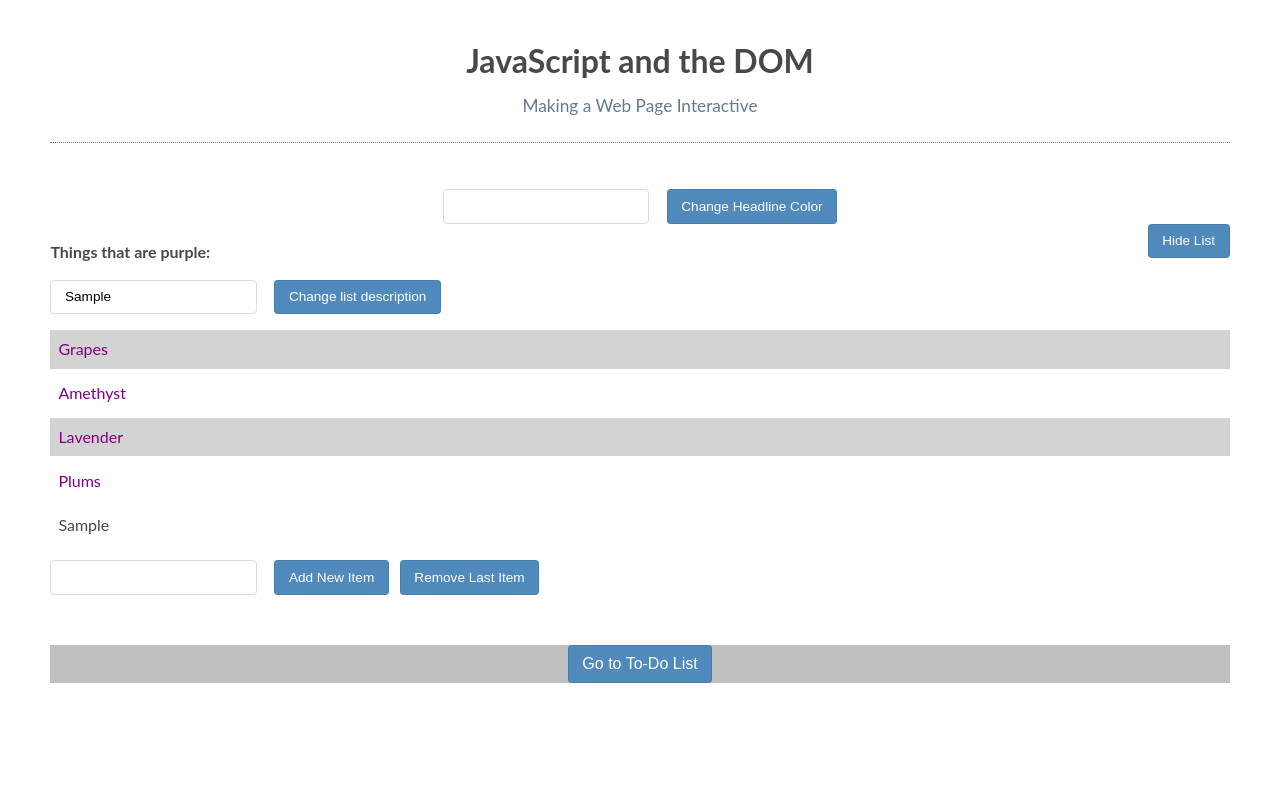
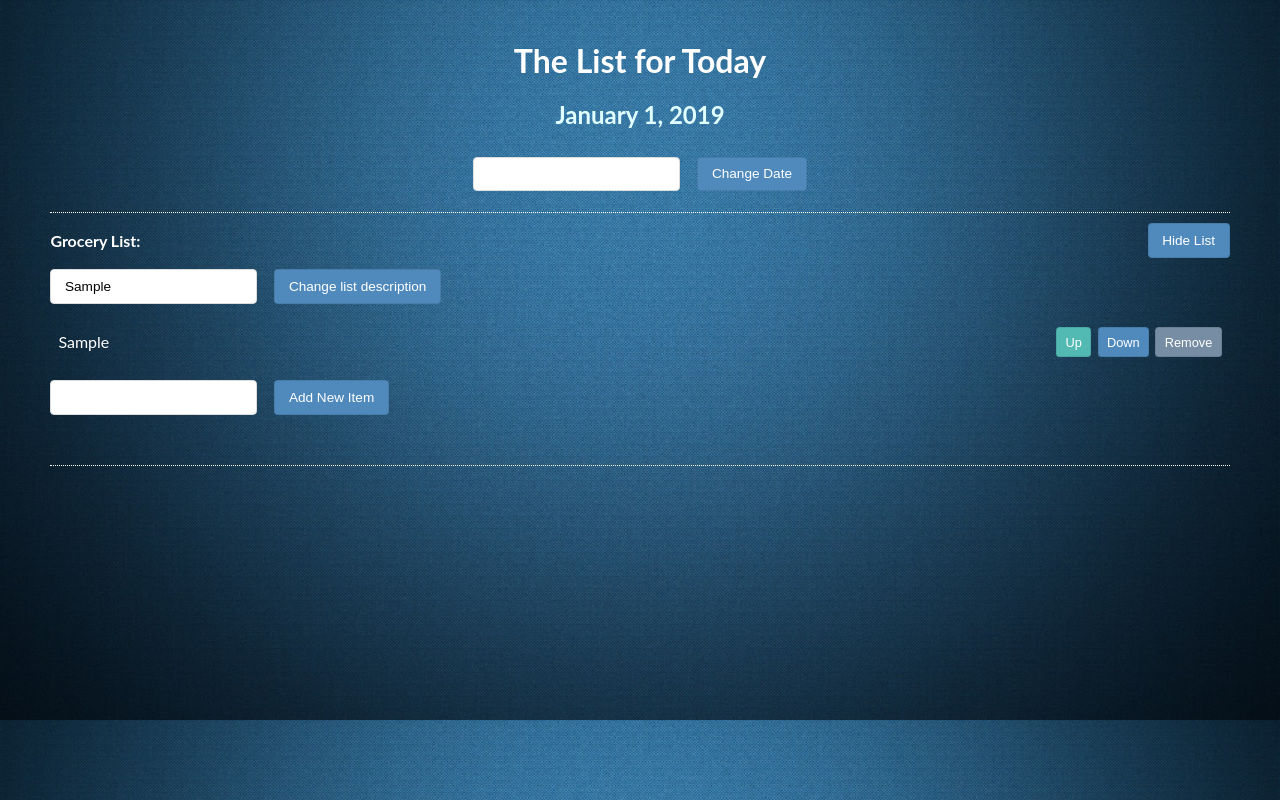
Before and after one commit to Tlacoding111/javaScriptProjectOne, a plain HTML site: page index.html in a window 1280 px wide. Both pictures are taken after typing "Sample", "Sample" into the empty fields and a click on the button "Add New Item". Drawn offline with Linux system fonts and the light colour scheme.

Commit message:
made changes

```diff
--- a/index.html
+++ b/index.html
@@ -10,10 +10,10 @@
 <body>
 
     <div class="myHeader">
-        <h1 id="myHeading">JavaScript and the DOM</h1>
-        <p>Making a Web Page Interactive</p>
+        <h1>The List for Today</h1>
+        <p id="myHeading">January 1, 2019</p>
         <input type="text" id="myTextInput">
-        <button id="myButton">Change Headline Color</button>
+        <button id="myButton">Change Date</button>
     </div>
 
     <!--Hide List-->
@@ -23,22 +23,16 @@
     <!--First List-->
 
     <div class="list">
-        <p class="description">Things that are purple:</p>
+        <p class="description">Grocery List:</p>
         <input type="text" class="description">
         <button class="description">Change list description</button>
             <ul>
-                <li>grapes</li>
-                <li>amethyst</li>
-                <li>lavender</li>
-                <li>plums</li>
             </ul>
             <input type="text" class="addItemInput">
             <button class="addItemInput">Add New Item</button>
-            <button class="removeItemButton">Remove Last Item</button>
     </div>
 
     <div class="bottom">
-        <button id="secondList"><a href="secondList/list.html">Go to To-Do List</button></button>
     </div>
 
 </body>
--- a/main.css
+++ b/main.css
@@ -1,12 +1,16 @@
 .myHeader {
     text-align: center;
+    padding-bottom: 1.325em;
+    border-bottom: 1px dotted;
 }
 
 
 @import 'https://fonts.googleapis.com/css?family=Lato:400,700';
 
 body {
-  color: #484848;
+  color: white;
+  background-image: url(tealB.jpeg);
+  background-size: cover;
   font-family: 'Lato', sans-serif;
   padding: .45em 2.65em 3em;
   line-height: 1.5;
@@ -15,13 +19,15 @@ h1 {
   margin-bottom: 0;
 }
 h1 + p {
-  font-size: 1.08em;
-  color: #637a91;
+  font-size: 1.5em;
+  color:lightcyan;
+  font-weight: bold;
   margin-top: .5em;
-  margin-bottom: 2.65em;
-  padding-bottom: 1.325em;
-  border-bottom: 1px dotted;
+  /* margin-bottom: 2.65em; */
+  /* padding-bottom: 1.325em;
+  border-bottom: 1px dotted; */
 }
+
 ul {
   padding-left: 0;
   list-style: none;
@@ -81,23 +87,25 @@ li button:first-child {
   background: #768da3;
 }
 li button {
-  font-size: .75em;
+  font-size: .80em;
   padding: .5em .65em;
 }
 
 #toggleList {
+    margin-top: 10px;
     float: right;
 }
 
 .bottom {
   text-align: center;
   margin-top: 50px;
-  background-color: silver;
+  /* background-color: silver; */
+  border-top: 1px dotted;
 }
 
-a:link,
+/* a:link,
 a:visited {
   color: white;
-  font-size: 16px;
+  font-size: 14px;
   text-decoration: none;
-}
+}  */
--- a/main.js
+++ b/main.js
@@ -3,7 +3,7 @@ const myButton = document.getElementById("myButton");
 const myTextInput = document.getElementById("myTextInput");
 
 myButton.addEventListener("click", () => {
-    myHeading.style.color = myTextInput.value;
+    myHeading.textContent = myTextInput.value;
 
 });
 
@@ -20,17 +20,37 @@ toggleList.addEventListener("click", () => {
     }
 })
 
-const myList = document.getElementsByTagName("li");
+function attachListItemButtons(li) {
+    let up = document.createElement("button");
+    up.className = "up";
+    up.textContent = "Up";
+    li.appendChild(up);
 
-for (let i = 0; i < myList.length; i += 1) {
-    myList[i].style.color = "purple";
+    let down = document.createElement("button");
+    down.className = "down";
+    down.textContent = "Down";
+    li.appendChild(down);
+
+    let remove = document.createElement("button");
+    remove.className = "remove";
+    remove.textContent = "Remove";
+    li.appendChild(remove);
 }
 
-const odd = document.querySelectorAll("li:nth-child(odd)");
 
-for (let i = 0; i < odd.length; i += 1) {
-    odd[i].style.backgroundColor = "lightgray";
-}
+// function makeItColor(li) {
+//     const myList = document.getElementsByTagName("li");
+
+//     for (let i = 0; i < myList.length; i += 1) {
+//         myList[i].style.color = "red";
+//     }
+
+//     const odd = document.querySelectorAll("li:nth-child(odd)");
+
+//     for (let i = 0; i < odd.length; i += 1) {
+//         odd[i].style.backgroundColor = "lightskyblue";
+//     }
+// }
 
 const descriptionInput = document.querySelector("input.description");
 const descriptionP = document.querySelector("p.description");
@@ -48,14 +68,42 @@ addItemButton.addEventListener("click", () => {
     let ul = document.getElementsByTagName("ul")[0];
     let li = document.createElement("li");
     li.textContent = addItemInput.value;
+    attachListItemButtons(li);
     ul.appendChild(li);
     addItemInput.value = "";
 });
 
-const removeItemButton = document.querySelector("button.removeItemButton");
+const listUl = listDiv.querySelector("ul");
 
-removeItemButton.addEventListener("click", () => {
-    let ul = document.getElementsByTagName("ul")[0];
-    let li = document.querySelector("li:last-child");
-    ul.removeChild(li);
+listUl.addEventListener("click", (event) => {
+    if (event.target.tagName == "BUTTON") {
+        if (event.target.className == "remove") {
+            let li = event.target.parentNode;
+            let ul = li.parentNode;
+            ul.removeChild(li);
+        }
+        if (event.target.className== "up") {
+            let li = event.target.parentNode;
+            let prevLi = li.previousElementSibling;
+            let ul = li.parentNode;
+            if (prevLi) {
+                ul.insertBefore(li, prevLi);
+            }
+        }
+        if (event.target.className== "down") {
+            let li = event.target.parentNode;
+            let nextLi = li.nextElementSibling;
+            let ul = li.parentNode;
+            if (nextLi) {
+                ul.insertBefore(nextLi, li);
+        }
+        }
+    }
 });
+
+
+// const firstListItem = listUl.firstElementChild;
+// const lastListItem = listUl.lastElementChild;
+
+// firstListItem.style.backgroundColor = "lightskyblue";
+// lastListItem.style.backgroundColor = "lightsteelblue";
```
Also changed, not shown: tealB.jpeg (added).
